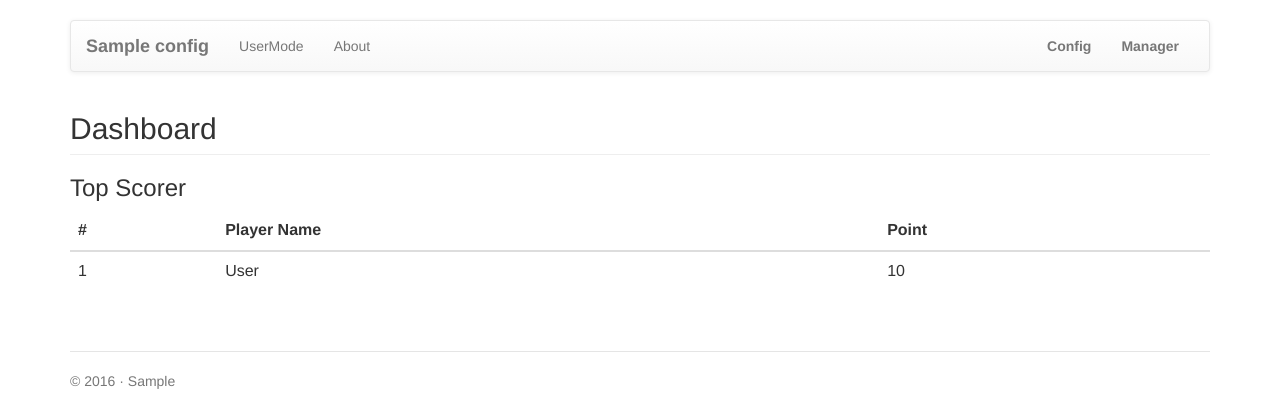
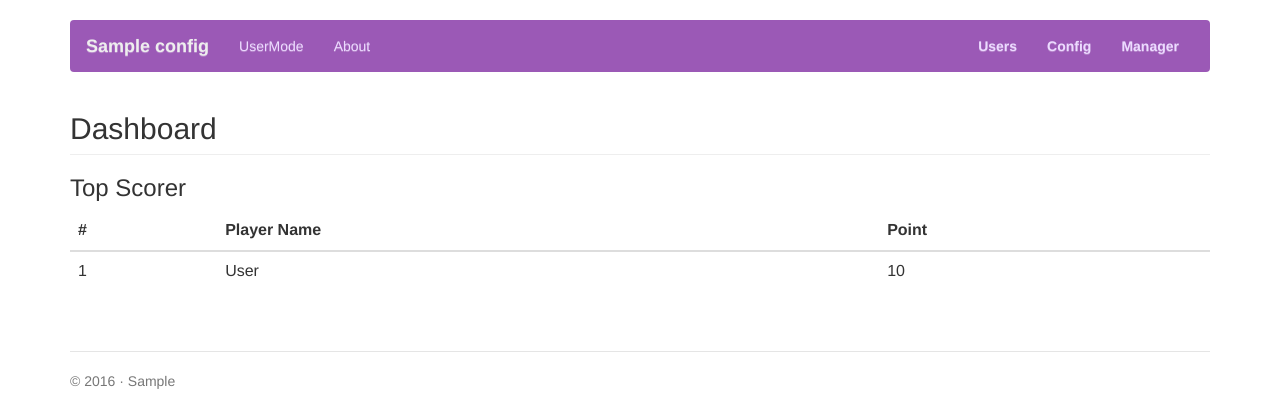
Before and after one commit to alternat0r/Mlemer, a PHP site: page /admin/index.php in a window 1280 px wide. Shown: the top 420 px of the page. Run offline with PHP 8.4, Linux system fonts and the light colour scheme; tables that the repository leaves empty or names only in its code hold one stand-in row (values such as "Sample post").

Commit message:
Add custom css for admin; Apply to the layout

```diff
--- a/account.php
+++ b/account.php
@@ -9,7 +9,7 @@
 	<form action="" method="post">
 		<div class="form-group">
     		<label for="pg_productname">Username</label>
-    		<input class="form-control" id="pg_productname" placeholder="Your User Name">
+    		<input class="form-control" id="pg_productname" placeholder="Your user name for login purpose">
   		</div>
 
 		<div class="form-group">
@@ -18,7 +18,7 @@
   		</div>
   		<div class="form-group">
     		<label for="pg_company">Password</label>
-    		<input class="form-control" id="pg_company" type="password" placeholder="Password">
+    		<input class="form-control" id="pg_company" type="password" placeholder="Enter new password to change. Otherwise, leave it.">
   		</div>
   		<div class="text-right">
   			<button type="submit" class="btn btn-primary">Save Changes</button>
--- /dev/null
+++ b/admin/admin_users.php
@@ -0,0 +1 @@
+<h2 class="page-header">User Management</h2>
--- a/admin/inc/header.php
+++ b/admin/inc/header.php
@@ -35,6 +35,33 @@ body {
         display: none;
      }
 }
+
+.navbar-custom {
+    background-color:#9b59b6;
+    color:#8e44ad;
+    border-radius:0;
+}
+.navbar-custom .navbar-nav > li > a {
+    color:#ecdbff;
+}
+
+.navbar-custom .navbar-nav > li > a:hover {
+    color:#8e44ad;
+}
+
+.navbar-custom .navbar-nav > li:hover {
+    color:#8e44ad;
+}
+
+.navbar-custom .navbar-nav > .active > a,
+.navbar-nav > .active > a:hover,
+.navbar-nav > .active > a:focus {
+    color: #8e44ad;
+    background-color:transparent;
+}
+.navbar-custom .navbar-brand {
+    color:#eeeeee;
+}
 </style>
 
 <!-- Latest compiled and minified CSS -->
--- a/admin/inc/nav.php
+++ b/admin/inc/nav.php
@@ -3,7 +3,7 @@
 ?>
 
 <!-- Static navbar -->
-      <nav class="navbar navbar-default">
+      <nav class="navbar navbar-custom">
         <div class="container-fluid">
           <div class="navbar-header">
             <button type="button" class="navbar-toggle collapsed" data-toggle="collapse" data-target="#navbar" aria-expanded="false" aria-controls="navbar">
@@ -20,6 +20,7 @@
               <li><a href="?p=about">About</a></li>
             </ul>
             <ul class="nav navbar-nav navbar-right">
+              <li><a href="?p=users"><strong>Users</strong></a></li>
               <li><a href="?p=config"><strong>Config</strong></a></li>
               <li><a href="?p=manager"><strong>Manager</strong></a></li>
               <!-- <li class="divider-vertical"><a href="?p=logout"><strong>Log Out</strong></a></li> -->
--- a/admin/index.php
+++ b/admin/index.php
@@ -12,6 +12,7 @@
 		if ( $page == "manager" ) { $page_name = "Manager"; }
 		if ( $page == "register" ) { $page_name = "Register"; }
 		if ( $page == "login" ) { $page_name = "Login"; }
+		if ( $page == "users" ) { $page_name = "Users"; }
 	}
 ?>
 <html>
@@ -50,6 +51,8 @@
 						include "admin_config.php";
 					} elseif ( $page == "manager" ) {
 						include "admin_manager.php";
+					} elseif ( $page == "users" ) {
+						include "admin_users.php";
 					} elseif ( $page == "logout" ) {
 						include "logout.php";
 					} else {
```
